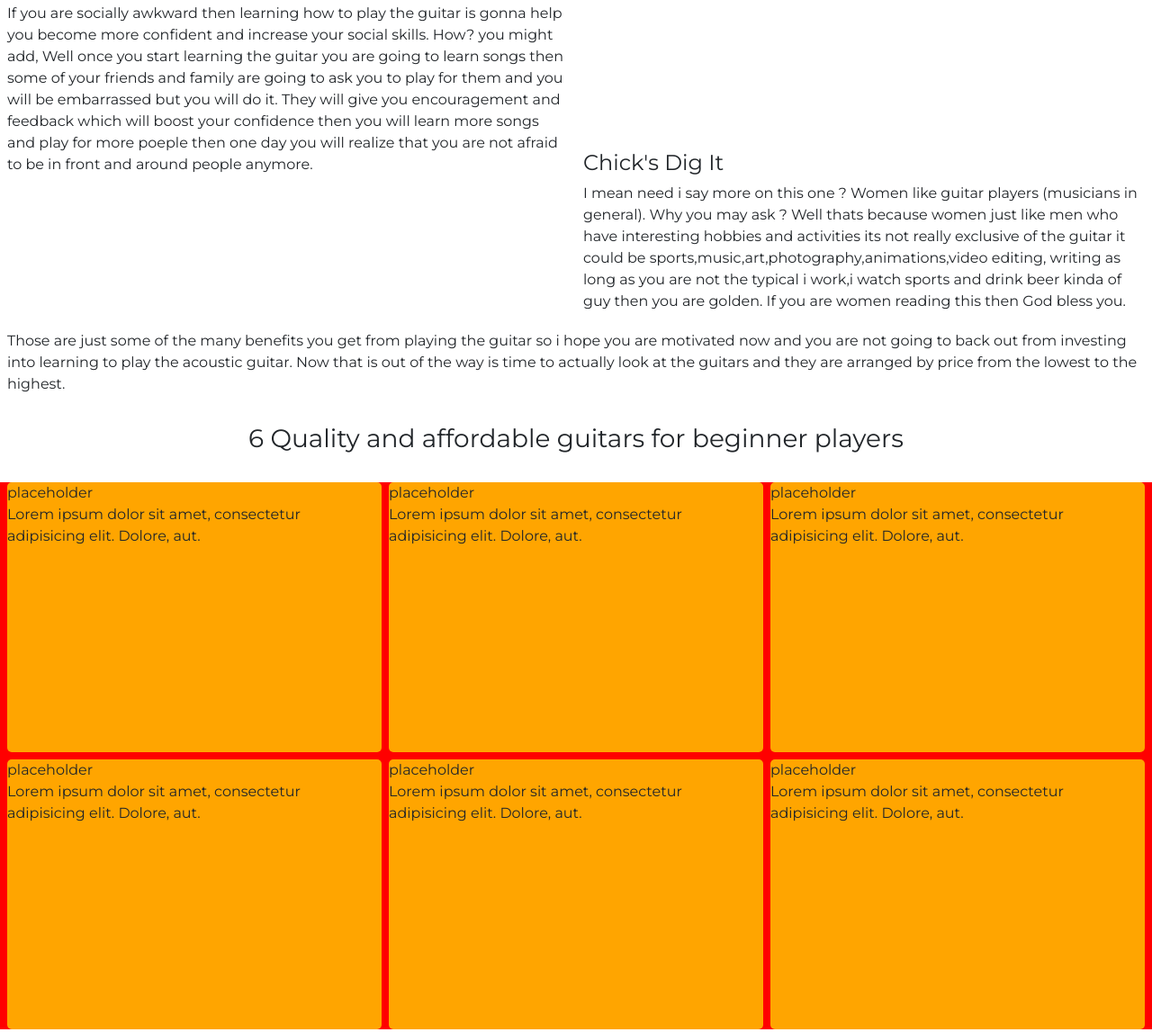
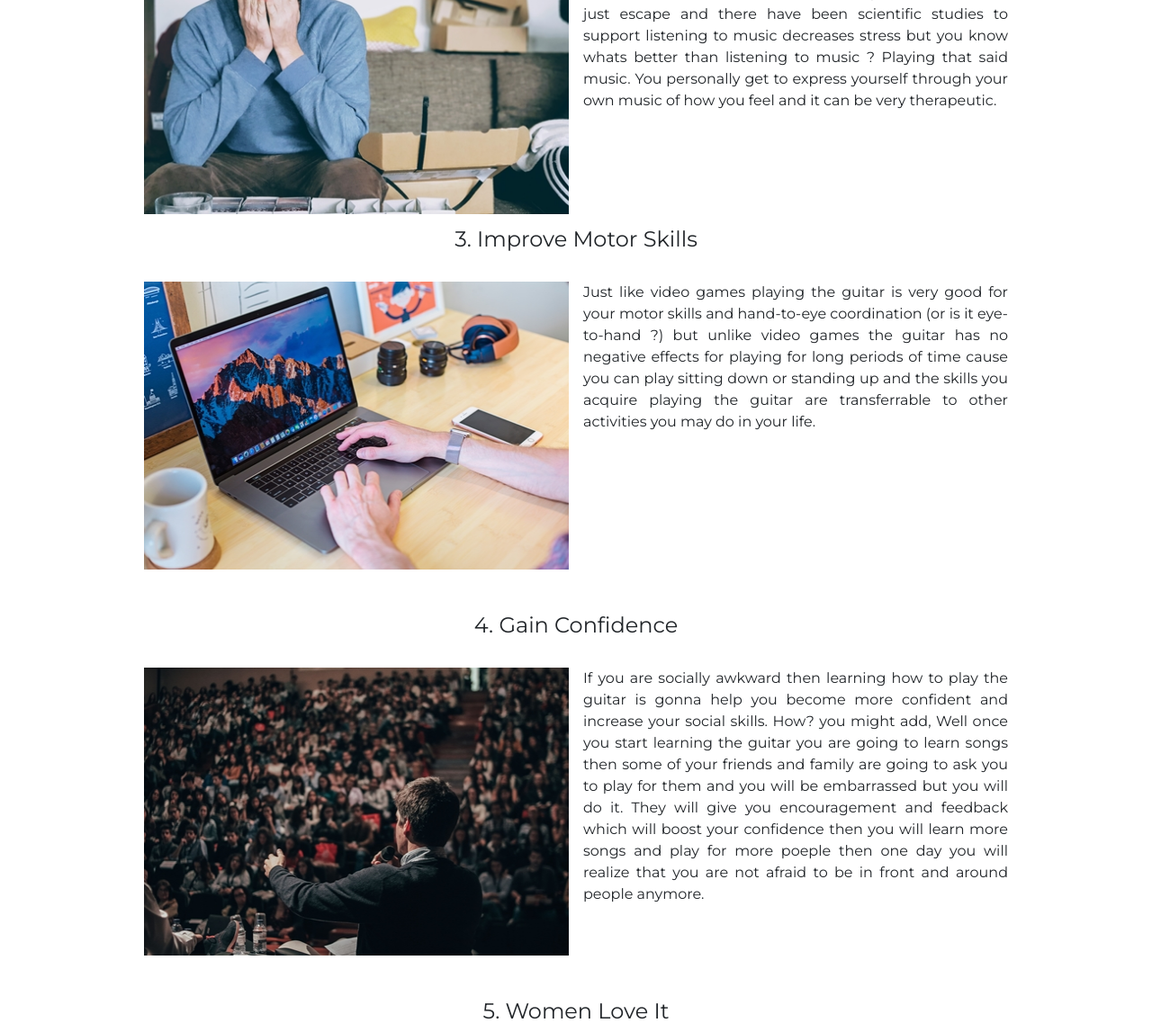
Before and after one commit to BrianSekwakwa/beginner-guitars, a website: page docs/index.html in a window 1280 px wide. Shown: the part 1628-2775 px from the top of the page at 90% size. Drawn offline with nearby package versions, Linux system fonts and the light colour scheme; a web font is replaced by a local one.

Commit message:
completed the intro section

```diff
--- a/docs/index.html
+++ b/docs/index.html
@@ -62,123 +62,110 @@
         <!-- Reasons to play the guitar -->
         <div class="intro__reasons">
           <div class="intro__reasons__item">
-            <div>
-              <img src="" alt="" />
-            </div>
-            <div>
-              <h4>1. Improve Memory and Increase Cognitive Abilities</h4>
+            <h4>1. Improve Memory and Increase Cognitive Abilities</h4>
+            <div class="intro__reasons__item__grid">
+              <img src="./img/benefits/mind.jpg" alt="mind" />
               <p>
                 Most of us have heard that musicians are smart people but if you are like me i just thought they were always smart (maybe...not sure). Then i found out that playing a musical instrument (not just the guitar) improves your grey matter in the brain because you are constantly learning each day,new notes,tabs,music piece and that is good for your brain and memory.
               </p>
             </div>
           </div>
+
           <div class="intro__reasons__item">
-            <div>
-              <h4>2. Stress Reliver</h4>
+            <h4>2. Stress Reliver</h4>
+            <div class="intro__reasons__item__grid">
+              <img src="./img/benefits/stress.jpg" alt="mind" />
               <p>
                 We have all been there, you had a tough day. Maybe it was at work or maybe you had an argument with your partner. Stress isn't good for you as an individual cause it ages you quickly and can lead to even heart attacks. A lot of people listen to relatable music in order to cope with stress and just escape and there have been scientific studies to support listening to music decreases stress but you know whats better than listening to music ? Playing that said music. You personally get to express yourself through your own music of how you feel and it can be very therapeutic.
               </p>
             </div>
-            <div>
-              <img src="" alt="" />
-            </div>
           </div>
+
           <div class="intro__reasons__item">
-            <div>
-              <img src="" alt="" />
-            </div>
-            <div>
-              <h4>3. Improve Motor Skills</h4>
+            <h4>3. Improve Motor Skills</h4>
+
+            <div class="intro__reasons__item__grid">
+              <img src="./img/benefits/motor.jpg" alt="mind" />
               <p>
                 Just like video games playing the guitar is very good for your motor skills and hand-to-eye coordination (or is it eye-to-hand ?) but unlike video games the guitar has no negative effects for playing for long periods of time cause you can play sitting down or standing up and the skills you acquire playing the guitar are transferrable to other activities you may do in your life.
               </p>
             </div>
           </div>
           <div class="intro__reasons__item">
-            <div>
-              <h4>4. Gain Confidence</h4>
+            <h4>4. Gain Confidence</h4>
+            <div class="intro__reasons__item__grid">
+              <img src="./img/benefits/confidence.jpg" alt="mind" />
               <p>
                 If you are socially awkward then learning how to play the guitar is gonna help you become more confident and increase your social skills. How? you might add, Well once you start learning the guitar you are going to learn songs then some of your friends and family are going to ask you to play for them and you will be embarrassed but you will do it. They will give you encouragement and feedback which will boost your confidence then you will learn more songs and play for more poeple then one day you will realize that you are not afraid to be in front and around people anymore.
               </p>
             </div>
-            <div>
-              <img src="" alt="" />
-            </div>
           </div>
           <div class="intro__reasons__item">
-            <div>
-              <img src="" alt="" />
-            </div>
-            <div>
-              <h4>Chick's Dig It</h4>
+            <h4>5. Women Love It</h4>
+            <div class="intro__reasons__item__grid">
+              <img src="./img/benefits/woman.jpg" alt="mind" />
               <p>
-                I mean need i say more on this one ? Women like guitar players (musicians in general). Why you may ask ? Well thats because women just like men who have interesting hobbies and activities its not really exclusive of the guitar it could be sports,music,art,photography,animations,video editing, writing as long as you are not the typical i work,i watch sports and drink beer kinda of guy then you are golden. If you are women reading this then God bless you.
+                I mean need i say more on this one ? Women like guitar players (musicians in general). Why you may ask ? Well that's because women just like men who have interesting hobbies and activities its not really exclusive to the guitar it could be sports, music, art, photography, animations, video editing, writing as long as you are not the typical i work, i watch sports and i drink beer kinda of guy then you are golden. If you are woman reading this then God bless you :)
               </p>
             </div>
           </div>
         </div>
 
         <p class="intro__lead">
-          Those are just some of the many benefits you get from playing the guitar so i hope you are motivated now and you are not going to back out from investing into learning to play the acoustic guitar. Now that is out of the way is time to actually look at the guitars and they are arranged by price from the lowest to the highest.
+          Those are just some of the many benefits you get from playing the guitar so i hope you are motivated now and you are not going to back out from investing into learning to play the acoustic guitar. Now that that is out of the way, it is time to actually look at the guitars at hand and they are arranged by price from the lowest to the highest.
         </p>
       </section>
 
       <!-- Comparing guitars area  -->
       <section class="guitars">
-        <h3 class="guitars__header">6 Quality and affordable guitars for beginner players</h3>
+        <h3 class="guitars__header">Quality and affordable acoustic guitars for beginner players</h3>
         <div class="guitars__card">
           <div class="guitars__card__item" data-toggle="modal" data-target="#guitarOneModalCenter">
-            <div class="guitars__placeholder">
-              placeholder
+            <div class="guitars__card__item__bg-image">
+              <img src="./img/guitars/sigma.jpg" alt="">
             </div>
             <p>
-              Lorem ipsum dolor sit amet, consectetur adipisicing elit. Dolore,
-              aut.
+              Sigma DM-ST
             </p>
           </div>
           <div class="guitars__card__item" data-toggle="modal" data-target="#guitarTwoModalCenter">
-            <div class="guitars__placeholder">
-              placeholder
+            <div class="guitars__card__item__bg-image">
+              <img src="./img/guitars/alvarez.jpg" alt="">
             </div>
             <p>
-              Lorem ipsum dolor sit amet, consectetur adipisicing elit. Dolore,
-              aut.
+              Alvarez AD30
             </p>
           </div>
           <div class="guitars__card__item" data-toggle="modal" data-target="#guitarThreeModalCenter">
-            <div class="guitars__placeholder">
-              placeholder
+            <div class="guitars__card__item__bg-image">
+              <img src="./img/guitars/baby-taylor.jpg" alt="">
             </div>
             <p>
-              Lorem ipsum dolor sit amet, consectetur adipisicing elit. Dolore,
-              aut.
+              Baby Taylor
             </p>
           </div>
           <div class="guitars__card__item" data-toggle="modal" data-target="#guitarFourModalCenter">
-            <div class="guitars__placeholder">
-              placeholder
+            <div class="guitars__card__item__bg-image">
+              <img src="./img/guitars/yamaha.jpg" alt="">
             </div>
             <p>
-              Lorem ipsum dolor sit amet, consectetur adipisicing elit. Dolore,
-              aut.
+              Yamaha FG820
             </p>
           </div>
           <div class="guitars__card__item" data-toggle="modal" data-target="#guitarFiveModalCenter" >
-            <div class="guitars__placeholder">
-              placeholder
+            <div class="guitars__card__item__bg-image">
+              <img src="./img/guitars/taylor.jpg" alt="">
             </div>
             <p>
-              Lorem ipsum dolor sit amet, consectetur adipisicing elit. Dolore,
-              aut.
+              Taylor GS Mini
             </p>
           </div>
           <div class="guitars__card__item" data-toggle="modal" data-target="#guitarSixModalCenter" >
-            <div class="guitars__placeholder">
-              placeholder
+            <div class="guitars__card__item__bg-image">
+              <img src="./img/guitars/martin.jpg" alt="">
             </div>
             <p>
-              Lorem ipsum dolor sit amet, consectetur adipisicing elit. Dolore,
-              aut.
+              Martin DRS1
             </p>
           </div>
         </div>
@@ -286,20 +273,20 @@
       <!-- Last thoughts and favorite guitar players -->
       <section class="players">
         <p class="players__lead">
-          Lorem ipsum dolor sit amet consectetur adipisicing elit. Accusamus
-          similique, eius nobis, obcaecati enim dolor repellendus consequuntur
-          quisquam deleniti, quae aut facere vitae exercitationem ratione et
-          laboriosam ipsa rerum aperiam.
+          I really hope you enjoyed this list and you liked my selection but do not feel like you have to absolutely buy one of these guitars that have been mentioned. At the end of the day what matters most is what sounds good to your ear and what kind of sound you like from a guitar, maybe you like an electric or a classical guitar sound instead that is totally up to you, the main goal is to have fun :)
+          <br>
+          <br>
+          below are some of my favorite guitarists check them out
         </p>
         <div class="players__video">
           <div>
-            <h3>Tommy</h3>
+            <h3>Tommy Emmanuel</h3>
             <div>
               some video over here
             </div>
           </div>
           <div>
-            <h3>Tommy</h3>
+            <h3>Mark Knopfler</h3>
             <div>
               some video over here
             </div>
--- a/scss/_guitars.scss
+++ b/scss/_guitars.scss
@@ -10,14 +10,27 @@
     background: red;
     display: grid;
     grid-template-columns: repeat(3, 1fr);
-    grid-gap: 0.5rem;
+    grid-gap: 1.5rem;
     padding-left: 0.5rem;
     padding-right: 0.5rem;
 
     &__item {
       background: orange;
-      height: 300px;
-      border-radius: 5px;
+      height: 20rem;
+
+      &__bg-image {
+        height: 80%;
+
+        & img {
+          width: 100%;
+          height: 100%;
+        }
+      }
+
+      & p {
+        text-align: center;
+        padding-top: 1.3rem;
+      }
     }
   }
 }
--- a/scss/_intro.scss
+++ b/scss/_intro.scss
@@ -1,21 +1,43 @@
 .intro {
   padding: 0 0.5rem;
-  margin-top: 2rem;
+  width: 100%;
+
+  &__lead {
+    margin-top: 2rem;
+  }
 
   &__header {
-    font-size: 1.8rem;
     margin-top: 2rem;
+    font-size: 2rem;
     text-align: center;
   }
 
   &__reasons {
-    margin-top: 1.5rem;
+    margin-top: 2rem;
 
     &__item {
-      display: grid;
-      grid-template-columns: 1fr 1fr;
-      grid-gap: 1rem;
-      height: 12.5rem;
+      text-align: center;
+      margin-top: 3rem;
+
+      &__grid {
+        display: grid;
+        grid-template-columns: repeat(2, 1fr);
+        grid-gap: 1rem;
+        max-width: 60rem;
+        height: 20rem;
+        margin-top: 2rem;
+        margin-left: auto;
+        margin-right: auto;
+
+        & img {
+          width: 100%;
+          height: 100%;
+        }
+
+        & p {
+          text-align: justify;
+        }
+      }
     }
   }
 }
```
Also changed, not shown: docs/css/main.css, docs/img/benefits/confidence.jpg (added), docs/img/benefits/mind.jpg (added), docs/img/benefits/motor.jpg (added), docs/img/benefits/stress.jpg (added), docs/img/benefits/woman.jpg (added), docs/img/guitars/alvarez.jpg (added), docs/img/guitars/baby-taylor.jpg (added), docs/img/guitars/martin.jpg (added), docs/img/guitars/sigma.jpg (added), docs/img/guitars/taylor.jpg (added), docs/img/guitars/yamaha.jpg (added).
